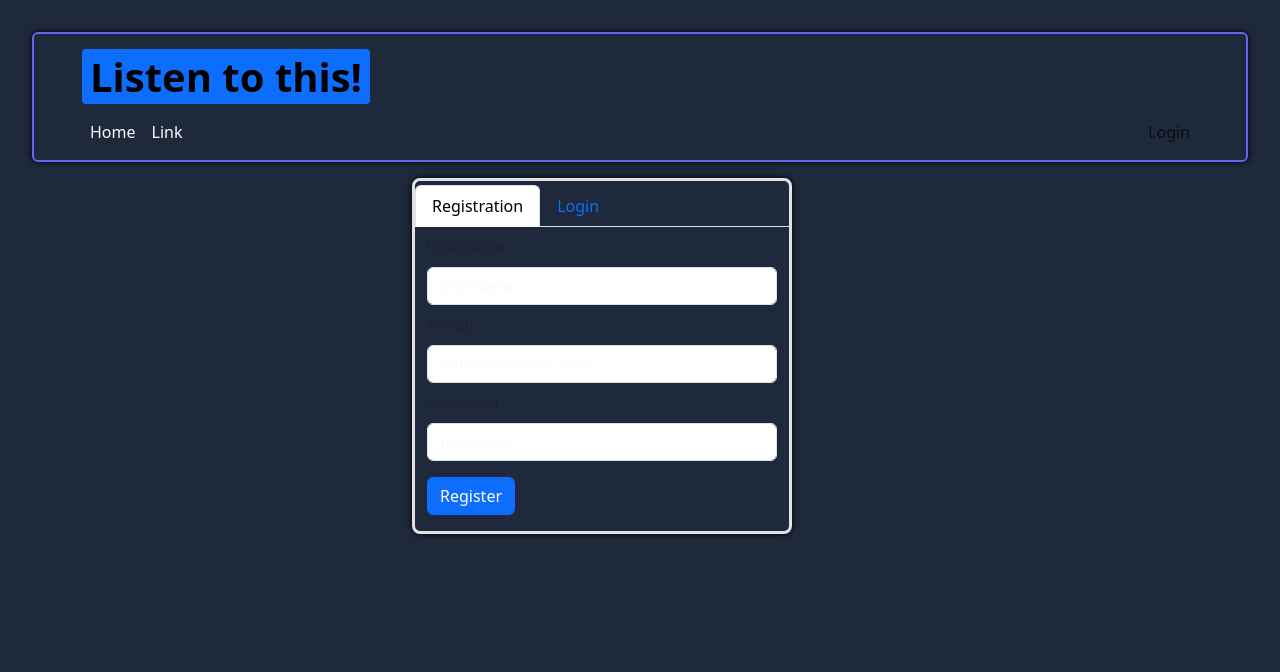
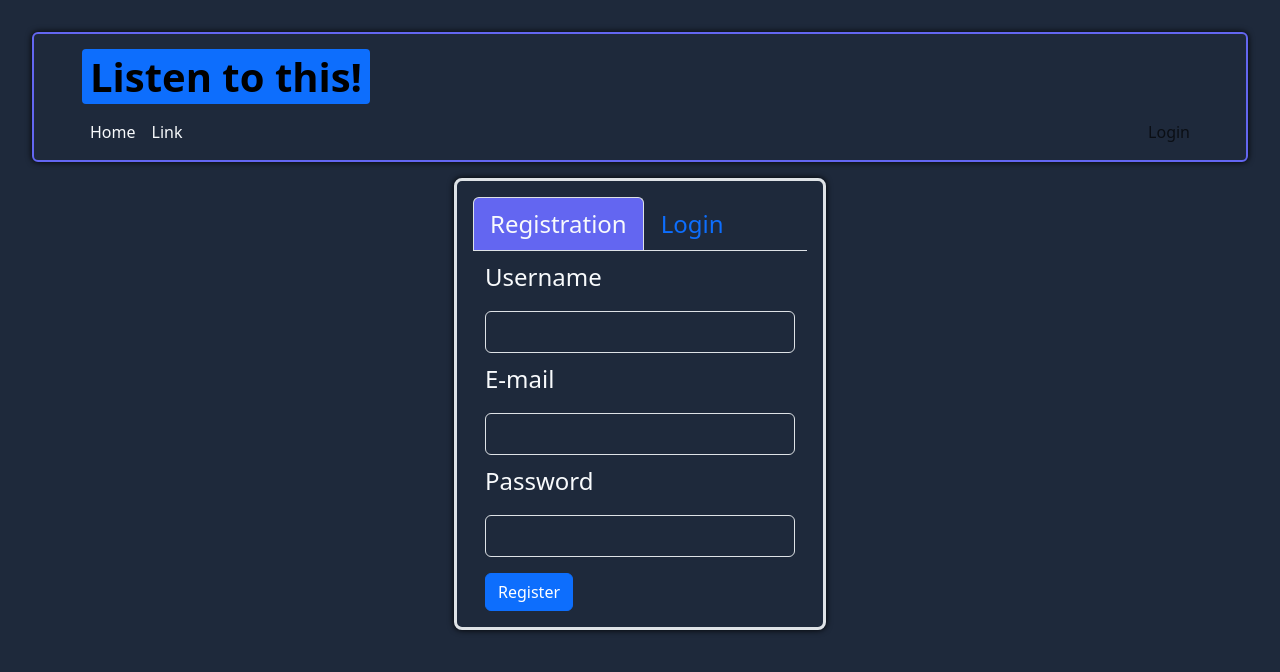
Before and after one commit to Leon35-fc/LISTEN-TO-THIS---react, a React (Vite) app in the folder listen_to_this/: page /auth in a window 1280 px wide. Shown: the top 672 px of the page. Built offline with nearby package versions, Linux system fonts and the light colour scheme.

Commit message:
login layout fix

```diff
--- a/listen_to_this/src/App.css
+++ b/listen_to_this/src/App.css
@@ -61,7 +61,7 @@
 }
 .progress:hover{
   background-color: var(--bs-secondary-bg);
-  transform: scaleY(0.8);
+  transform: scaleY(0.7);
 }
 
 .primary-color{
@@ -105,7 +105,27 @@
 } */
 
 input::placeholder{
+  color: transparent !important;
+}
+
+form > div {
   color: #F8FAFC !important;
+  /* font-size: 1.6rem; */
+}
+
+form > div input{
+  margin-top: 0.5rem;
+  padding: 0 1rem 1rem 0 !important;
+  background-color: transparent !important;
+  color: #F8FAFC !important;
+}
+
+li button.active {
+  color: #F8FAFC !important;
+  background-color: #6366F1 !important;
+  transition: background-color 1s cubic-bezier(0.25, 0.46, 0.45, 0.94);
+  border-bottom: 0px!important;
+  /* border-color: yellow !important ; */
 }
 
 .shadow{
--- a/listen_to_this/src/components/CenterContent.jsx
+++ b/listen_to_this/src/components/CenterContent.jsx
@@ -27,7 +27,7 @@ import { TbRepeat, TbRepeatOnce, TbRepeatOff } from 'react-icons/tb';
 import { deezerFetch } from './deezerApi';
 import CustomCarousel from './CustomCarousel';
 import Results from './Results';
-import { useNavigate } from 'react-router-dom';
+// import { useNavigate } from 'react-router-dom';
 
 const CenterContent = () => {
   const searchURL =
--- a/listen_to_this/src/components/Login.jsx
+++ b/listen_to_this/src/components/Login.jsx
@@ -82,7 +82,7 @@ const Login = (props) => {
   const handleLoginSubmit = function (e) {
     e.preventDefault();
     const login = {
-      username: '',
+      // username: '',
       email: loginInput.email,
       password: loginInput.password
     };
@@ -90,7 +90,7 @@ const Login = (props) => {
     regLoginFetch('http://localhost:3001/auth/login', 'POST', login);
 
     setLoginInput({
-      username: '',
+      // username: '',
       email: '',
       password: ''
     });
@@ -103,10 +103,10 @@ const Login = (props) => {
   };
 
   return (
-    <Container className="d-flex justify-content-center row-cols-1 row-cols-md-2 row-cols-lg-3 flex-wrap p-0 m-0">
-      <Row className="border border-3 rounded rounded-3 shadow mt-3 py-1 pb-3">
+    <Container className="d-flex justify-content-center row-cols-1 row-cols-md-2 row-cols-lg-3">
+      <Row className="fs-4 border border-3 rounded rounded-3 shadow mt-3 p-3">
         <Tabs>
-          <Tab eventKey="registration" title="Registration">
+          <Tab className="" eventKey="registration" title="Registration">
             <Form className="text-start" onSubmit={handleRegistrationSubmit}>
               <Form.Group>
                 <Form.Label className="my-2" htmlFor="username">
--- a/listen_to_this/src/components/Results.jsx
+++ b/listen_to_this/src/components/Results.jsx
@@ -72,7 +72,7 @@ const Results = (props) => {
         {fetchedData.map((data) => data != 'error' ? (
           <Row
             key={text + - + data.id}
-            className={`row-cols-3 m-0 my-1 p-0 ${selected.id === data.id ? 'border border-1 border-color-primary selected-primary-color shadow' : ''}  rounded rounded-2 py-1`}
+            className={`row-cols-3 m-0 my-1 p-0 ${selected.id === data.id ? 'border border-2 border-color-primary selected-primary-color shadow' : ''}  rounded rounded-2 py-1`}
             onClick={(e) => {
               e.stopPropagation();
               selected !== data ? setSelected(data) : setSelected('');
```
